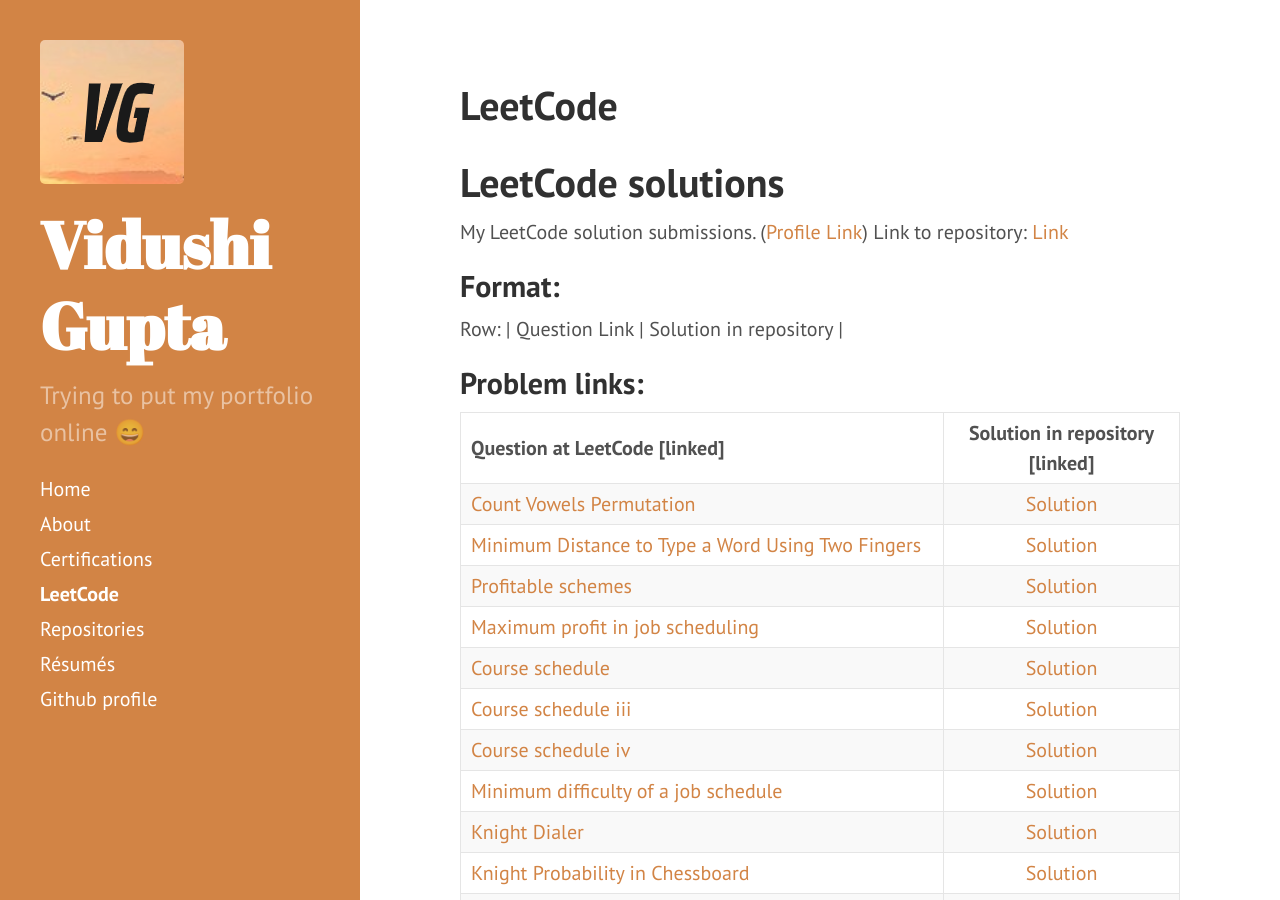
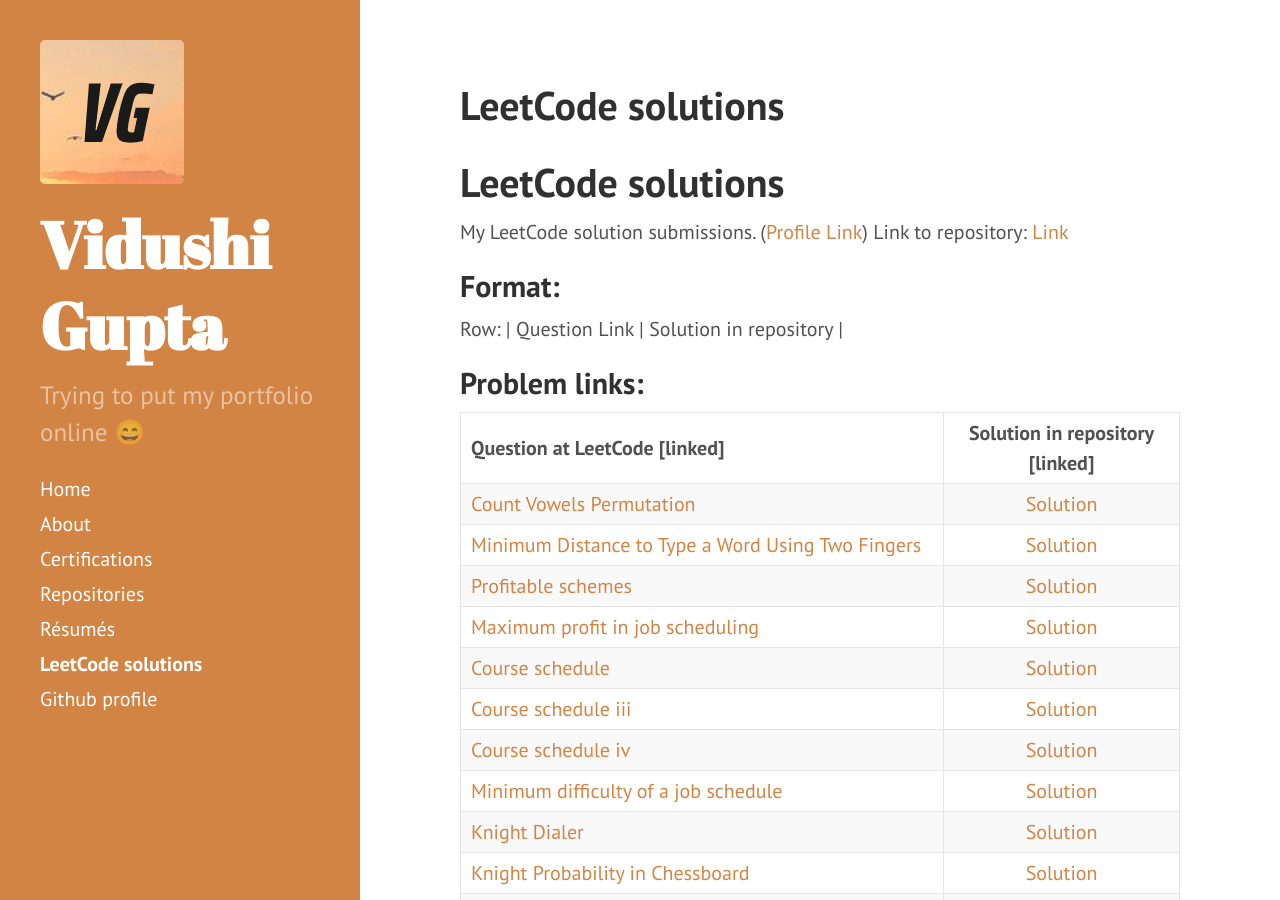
Before and after one commit to VidushiGupta80/vidushigupta80.github.io, a Jekyll site: the page built from repos/leetcode.md, in a window 1280 px wide and 900 px high. Built offline with Jekyll 4.4.1, drawn with Linux system fonts in a browser that asks for light colours; our own code applies the rules of GitHub Pages for plain Markdown files; Markdown is read by kramdown in place of the engine named in the settings; part of the change alters nothing that is shown.

```diff
--- a/repos/leetcode.md
+++ b/repos/leetcode.md
@@ -1,7 +1,3 @@
----
-layout: page
-title: LeetCode
----
 # LeetCode solutions
 
 My LeetCode solution submissions. ([Profile Link](https://leetcode.com/guptavidushi/))
```
